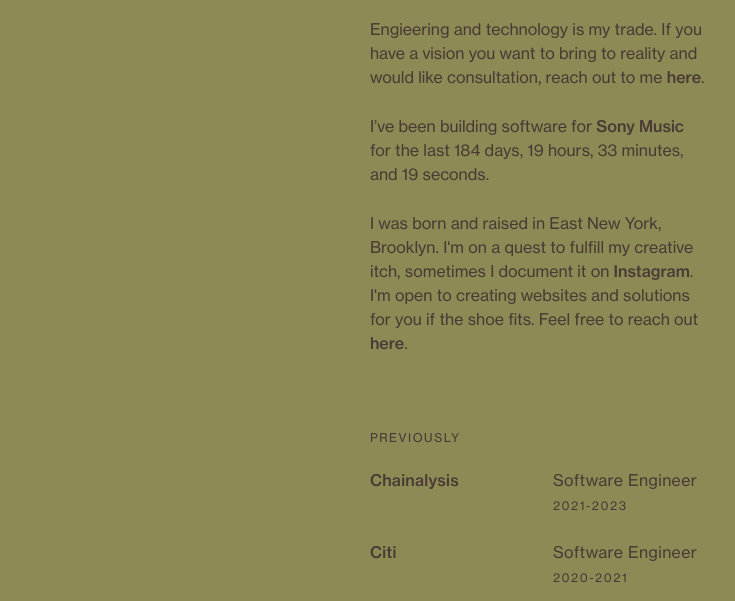
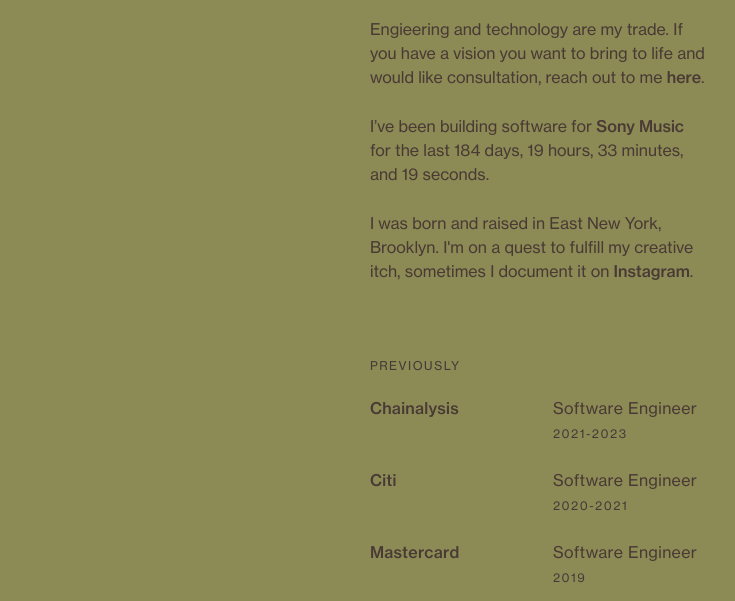
Before and after one commit to jonraysor/jonraysor.github.io, a plain HTML site: page index.html in a window 1280 px wide. Shown: the part 199-800 px from the top of the page, without its empty margins (256-991 px from the left). Drawn offline with nearby package versions, Linux system fonts and the light colour scheme.

Commit message:
chore: are my trade

```diff
--- a/index.html
+++ b/index.html
@@ -67,13 +67,12 @@
       <h1 class="night">My name is <a href="https://www.linkedin.com/in/jonathanraysor/" target="_blank" class = underline">Jonathan Raysor</a>.</h1>
 
       <div class="animated fadeIn two">
-       <p>Engieering and technology is my trade. If you have a vision you want to bring to reality and would like consultation,
+       <p>Engieering and technology are my trade. If you have a vision you want to bring to life and would like consultation,
         reach out to me <a href="#" onclick="redirectToConsulting()" class="underline">here</a>.</p>
 
        <p>I’ve been building software for <a href="https://sonymusic.com/" target="_blank" class="underline">Sony Music</a> for the last <span id="counter"><br></span>.</p>
 
-       <p>I was born and raised in East New York, Brooklyn. I'm on a quest to fulfill my creative itch, sometimes I document it on <a href="https://www.instagram.com/jonraysor/" target="_blank" class="underline">Instagram</a>.
-          I'm open to creating websites and solutions for you if the shoe fits. Feel free to reach out <a href="mailto:jonathan@jonraysor.com" target="_blank" class="underline">here</a>.</p>
+       <p>I was born and raised in East New York, Brooklyn. I'm on a quest to fulfill my creative itch, sometimes I document it on <a href="https://www.instagram.com/jonraysor/" target="_blank" class="underline">Instagram</a>.</p>
 
 
       <div class="spacer48"></div>
```
